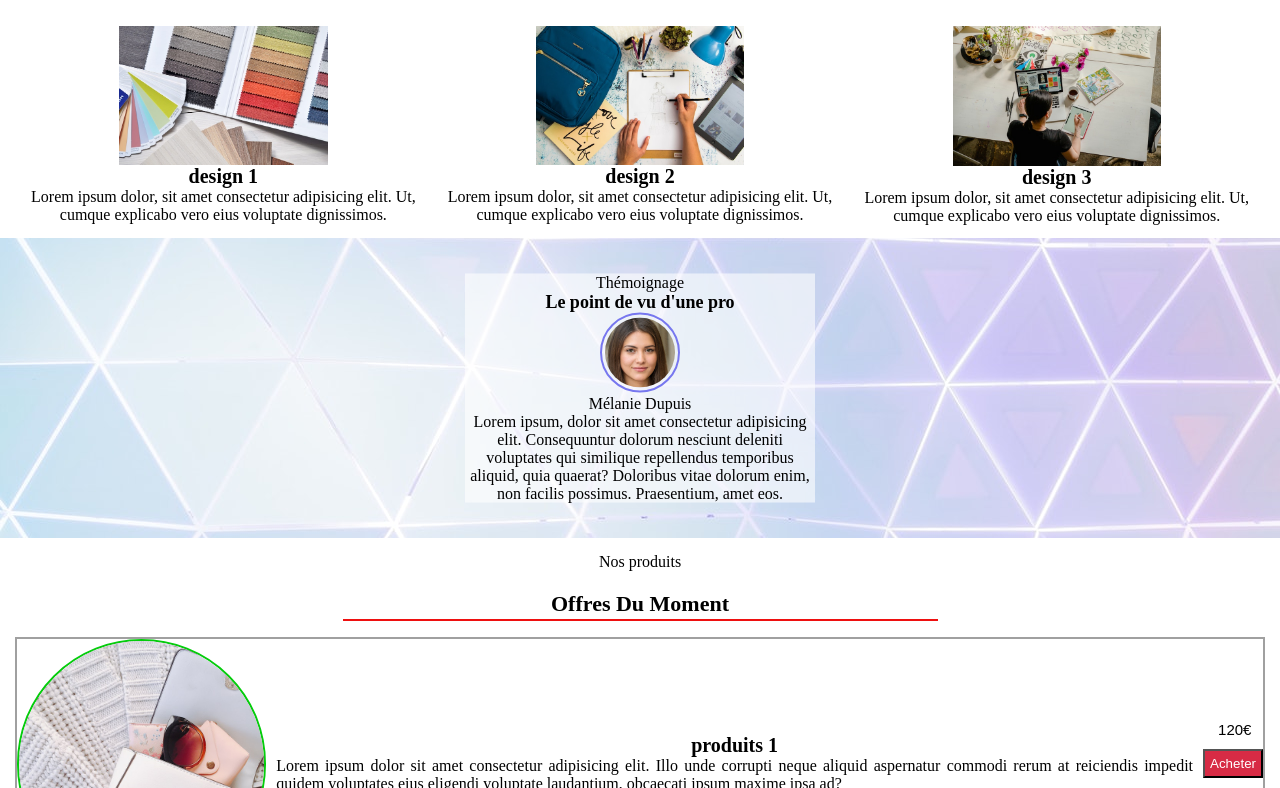
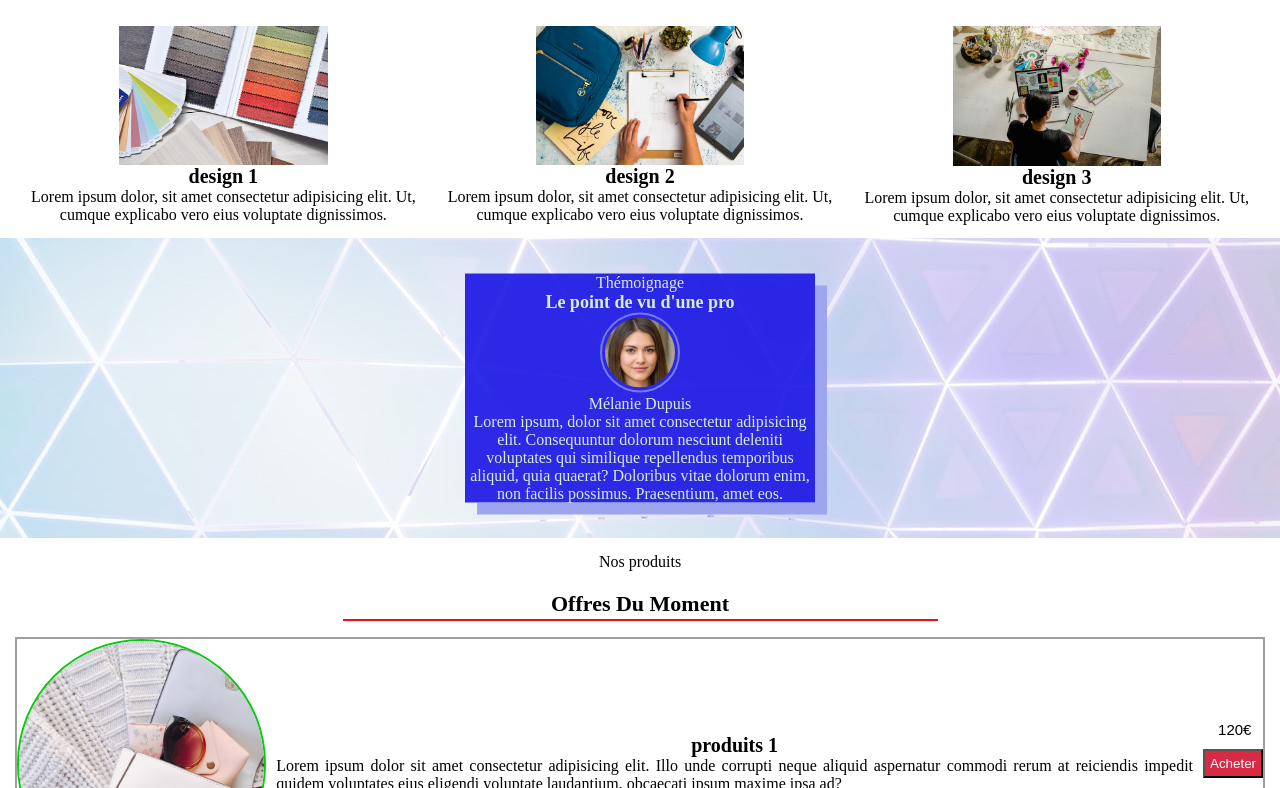
Before and after one commit to LI8538/design, a plain HTML site: page index.html in a window 1280 px wide. In both pictures the pointer is over the element 640 px from the left and 1198 px from the top of the page. Shown: the part 810-1598 px from the top of the page. Drawn offline with Linux system fonts and the light colour scheme.

Commit message:
ajout de box-shadow et :hover

```diff
--- a/css/style.css
+++ b/css/style.css
@@ -184,6 +184,7 @@ h4::after{
 #sec4 {
     background: url(../img/bg_temoignage.jpg) 100%;
     height: 300px;
+    background-attachment: fixed;
     position: relative;
 }
 
@@ -213,6 +214,12 @@ h4::after{
     /* top: 20px; */
     /* width: 300px; */
     /* left: 25%; */
+}
+
+#temoi:hover{
+    background-color: rgba(25, 21, 229, 0.9);
+    color: rgb(216, 237, 216);
+    box-shadow:12px 12px rgb(157, 165, 238);
 }
 
 /* sec5 nos produit*/
```
